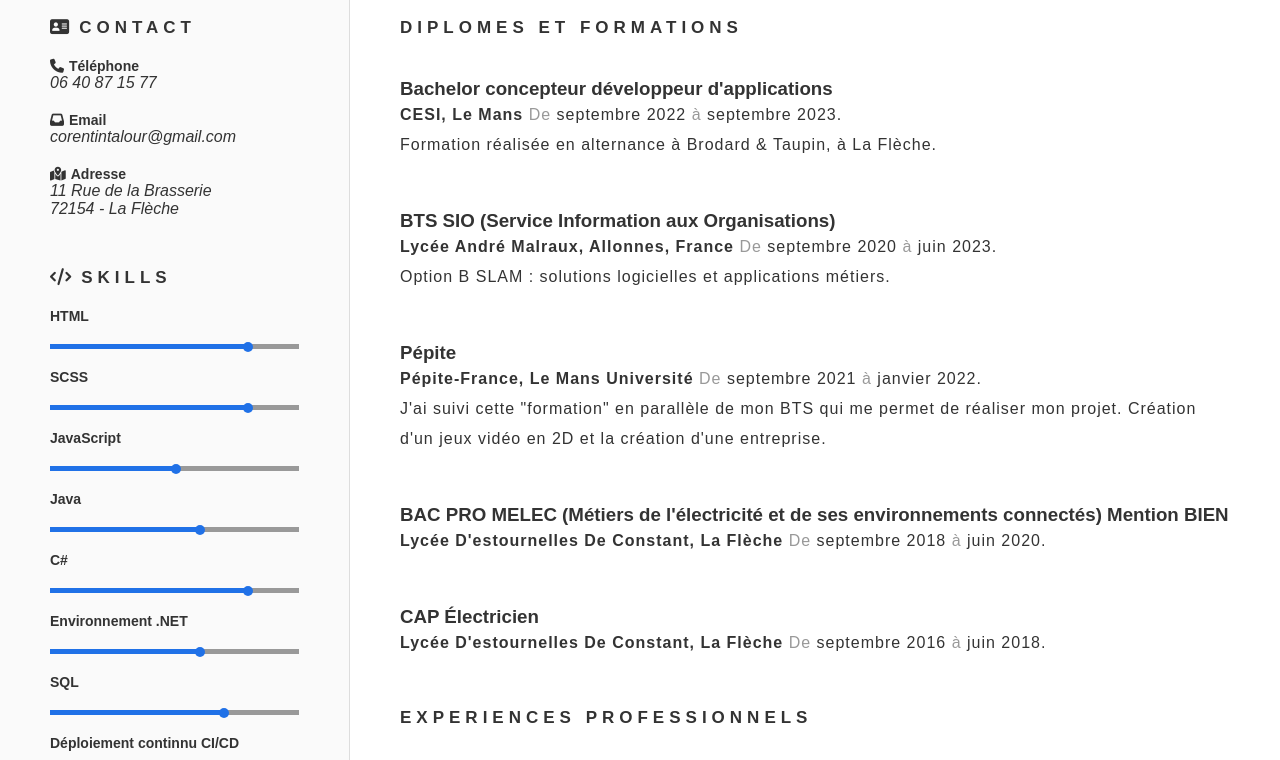
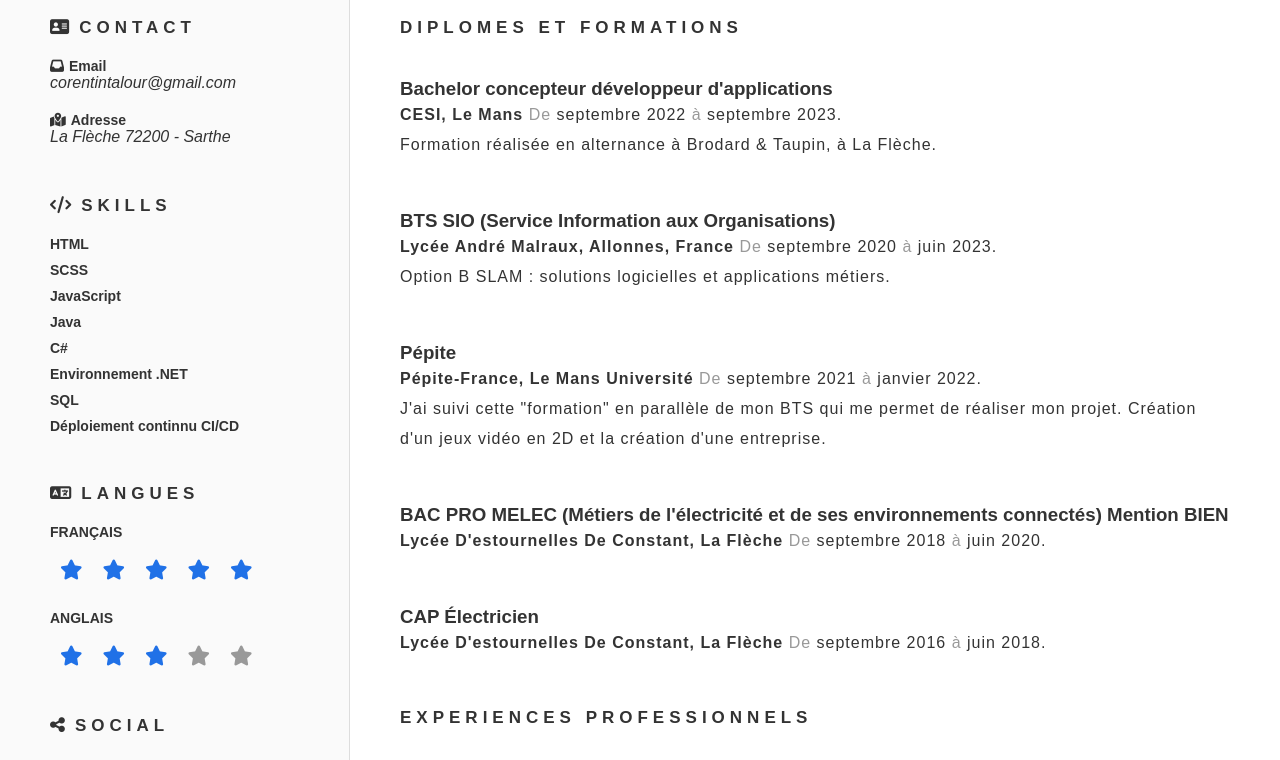
Before and after one commit to CorentinTalour/CV, a website: page index.html in a window 1280 px wide. Shown: the part 430-1190 px from the top of the page. Drawn offline with Linux system fonts and the light colour scheme; a web font is replaced by a local one.

Commit message:
Suppresion note

```diff
--- a/index.html
+++ b/index.html
@@ -25,63 +25,21 @@
   <aside>
     <div class="block">
       <h2 class="title-small"><i class="fa-solid fa-address-card"></i>CONTACT</h2>
-      <h3><i class="fa-solid fa-phone"></i>Téléphone</h3>
-      <p>06 40 87 15 77</p>
       <h3><i class="fa-solid fa-inbox"></i>Email</h3>
       <p>corentintalour@gmail.com</p>
       <h3><i class="fa-solid fa-map-location-dot"></i>Adresse</h3>
-      <p>11 Rue de la Brasserie<br />72154 - La Flèche</p>
+      <p>La Flèche 72200 - Sarthe</p>
     </div>
     <div class="block">
       <h2 class="title-small"><i class="fa-solid fa-code"></i>SKILLS</h2>
-      <h3>HTML</h3>
-      <div class="bar-skill">
-        <div class="bar-skill-progress80">
-          <div class="bar-skill-dot"></div>
-        </div>
-      </div>
-      <h3>SCSS</h3>
-      <div class="bar-skill">
-        <div class="bar-skill-progress80">
-          <div class="bar-skill-dot"></div>
-        </div>
-      </div>
-      <h3>JavaScript</h3>
-      <div class="bar-skill">
-        <div class="bar-skill-progress50">
-          <div class="bar-skill-dot"></div>
-        </div>
-      </div>
-      <h3>Java</h3>
-      <div class="bar-skill">
-        <div class="bar-skill-progress60">
-          <div class="bar-skill-dot"></div>
-        </div>
-      </div>
-      <h3>C#</h3>
-      <div class="bar-skill">
-        <div class="bar-skill-progress80">
-          <div class="bar-skill-dot"></div>
-        </div>
-      </div>
-      <h3>Environnement .NET</h3>
-      <div class="bar-skill">
-        <div class="bar-skill-progress60">
-          <div class="bar-skill-dot"></div>
-        </div>
-      </div>
-      <h3>SQL</h3>
-      <div class="bar-skill">
-        <div class="bar-skill-progress70">
-          <div class="bar-skill-dot"></div>
-        </div>
-      </div>
-      <h3>Déploiement continnu CI/CD</h3>
-      <div class="bar-skill">
-        <div class="bar-skill-progress50">
-          <div class="bar-skill-dot"></div>
-        </div>
-      </div>
+      <h3 class="letter">HTML</h3>
+      <h3 class="letter">SCSS</h3>
+      <h3 class="letter">JavaScript</h3>
+      <h3 class="letter">Java</h3>
+      <h3 class="letter">C#</h3>
+      <h3 class="letter">Environnement .NET</h3>
+      <h3 class="letter">SQL</h3>
+      <h3 class="letter">Déploiement continnu CI/CD</h3>
     </div>
     <div class="block">
       <h2 class="title-small"><i class="fa-solid fa-language"></i>LANGUES</h2>
--- a/scss/_mixin.scss
+++ /dev/null
@@ -1,8 +0,0 @@
-@mixin bar-skill-progress($pourcentage) {
-  position: absolute;
-  height: 5px;
-  top: 0;
-  left: 0;
-  width: $pourcentage;
-  background: var(--primary);
-}
--- a/scss/style.scss
+++ b/scss/style.scss
@@ -3,7 +3,6 @@
 @use "classes" as *;
 @use "utils" as *;
 @use "animations" as *;
-@use "mixin";
 @use "media-queries" as *;
 
 .grid-container {
@@ -92,39 +91,7 @@ aside {
       margin: 0 0 2rem 0;
       font-style: italic;
     }
-
-    .bar-skill {
-      margin: 2rem 0;
-      height: 5px;
-      background: var(--hint);
-      position: relative;
-
-      .bar-skill-progress80 {
-        @include mixin.bar-skill-progress(80%);
-      }
-
-      .bar-skill-progress70 {
-        @include mixin.bar-skill-progress(70%);
-      }
-
-      .bar-skill-progress60 {
-        @include mixin.bar-skill-progress(60%);
-      }
-
-      .bar-skill-progress50 {
-        @include mixin.bar-skill-progress(50%);
-      }
-
-      .bar-skill-dot {
-        position: absolute;
-        height: 10px;
-        width: 10px;
-        background: var(--primary);
-        left: 97%;
-        top: -2.5px;
-        border-radius: 50%;
-      }
-    }
+  }
 
     .stars-container {
       display: flex;
@@ -167,7 +134,6 @@ aside {
       }
     }
   }
-}
 
 main {
   grid-area: main;
```
Also changed, not shown: css/style.css, 1 other file.
